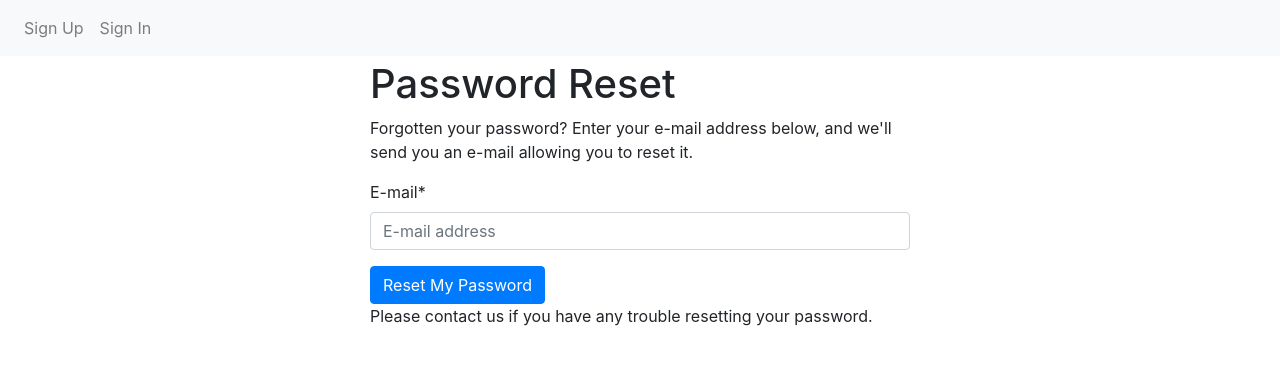
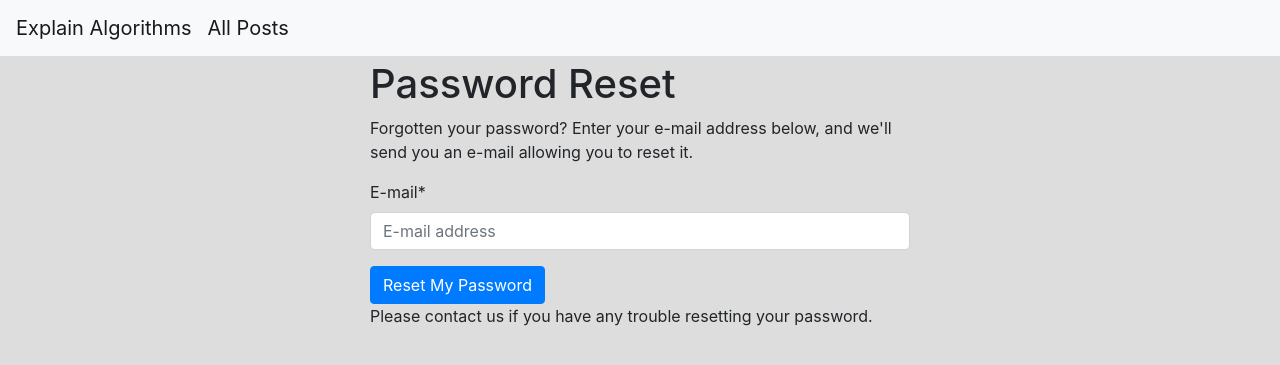
Before and after one commit to Zamy97/Algorithms_Explained, a Django app: page /accounts/password/reset/ in a window 1280 px wide. Shown: the top 365 px of the page. Run offline with Django 3.2, Linux system fonts and the light colour scheme; some libraries are stand-ins or nearby versions.

Commit message:
would this work

```diff
--- a/algorithms_explained/templates/base.html
+++ b/algorithms_explained/templates/base.html
@@ -16,6 +16,9 @@
     <link rel="icon" href="{% static 'images/favicons/favicon.ico' %}">
 
     {% block css %}
+    <style type = "text/css">
+      body { background: #DDDDDD !important; }
+      </style>
 
     <!-- Latest compiled and minified Bootstrap CSS -->
     <link href="https://stackpath.bootstrapcdn.com/bootstrap/4.3.1/css/bootstrap.min.css" rel="stylesheet" integrity="sha384-ggOyR0iXCbMQv3Xipma34MD+dH/1fQ784/j6cY/iJTQUOhcWr7x9JvoRxT2MZw1T" crossorigin="anonymous">
@@ -25,6 +28,7 @@
     {% compress css %}
     <!-- This file stores project-specific CSS -->
 
+    <link href="{% static 'css/project.css' %}" rel="stylesheet">
     <link href="{% static 'css/project.css' %}" rel="stylesheet">
 
     {% endcompress %}
@@ -39,8 +43,11 @@
         <button class="navbar-toggler navbar-toggler-right" type="button" data-toggle="collapse" data-target="#navbarSupportedContent" aria-controls="navbarSupportedContent" aria-expanded="false" aria-label="Toggle navigation">
           <span class="navbar-toggler-icon"></span>
         </button>
+        <a class="navbar-brand" href="{% url 'algorithms:blog_index' %}">Explain Algorithms </a>
+        <a class="navbar-brand" href="{% url 'algorithms:blog_index' %}">All Posts </a>
 
-        <div class="collapse navbar-collapse" id="navbarSupportedContent">
+
+        <!-- <div class="collapse navbar-collapse" id="navbarSupportedContent">
           <ul class="navbar-nav mr-auto">
             <li class="nav-item active">
             </li>
@@ -66,7 +73,7 @@
               </li>
             {% endif %}
           </ul>
-        </div>
+        </div> -->
       </nav>
 
     </div>
```
